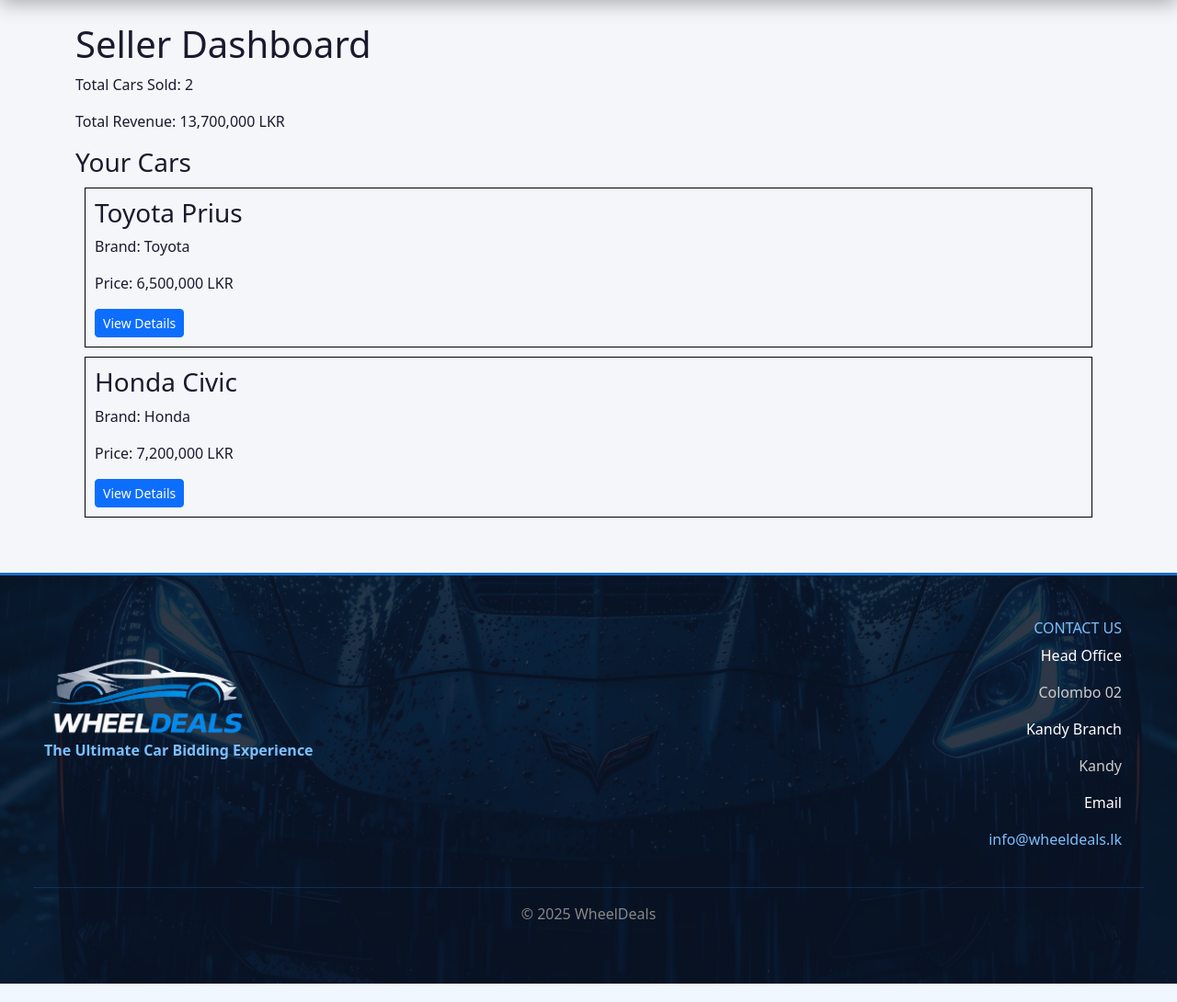
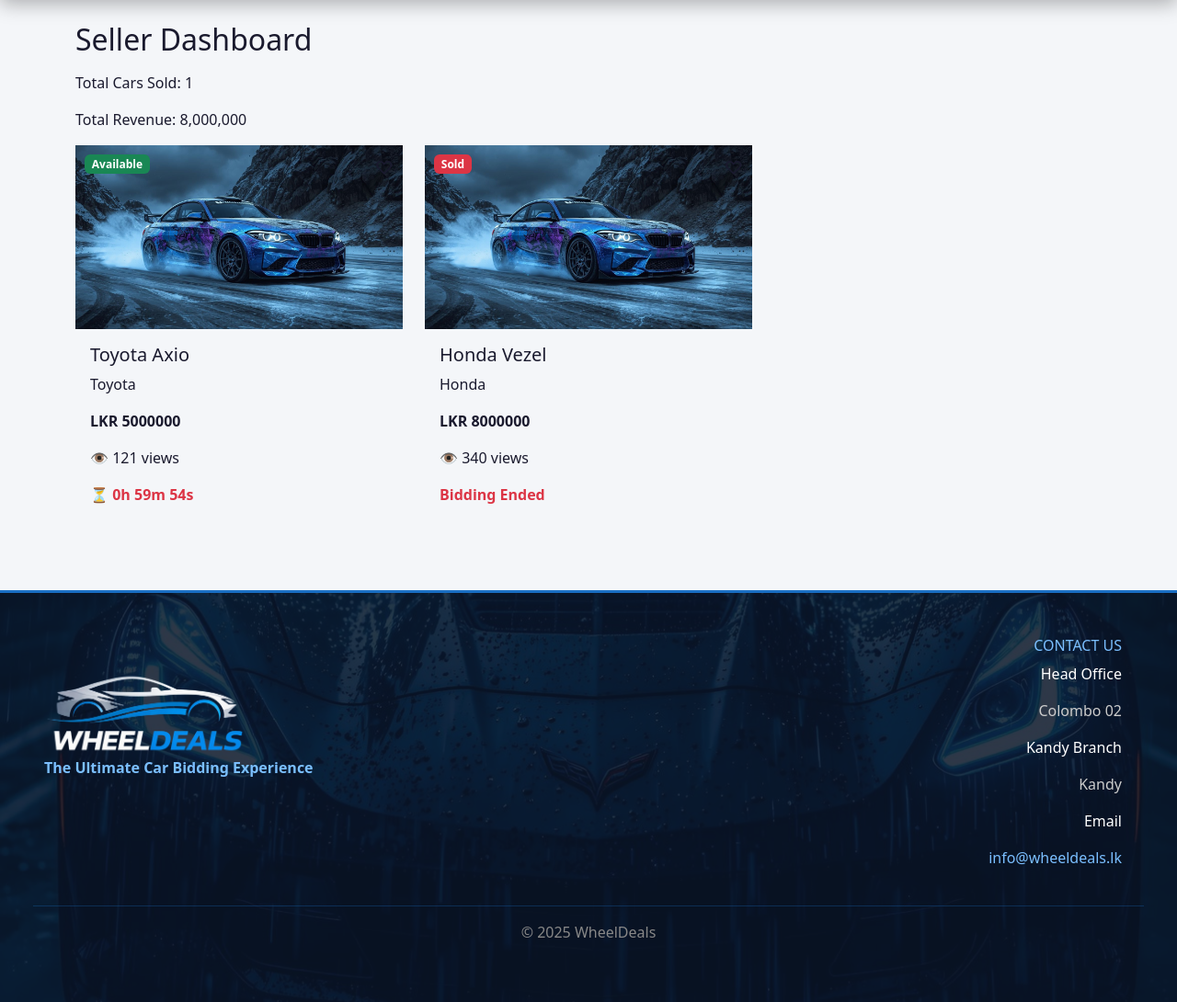
Before and after one commit to thisalirj-star/WheelDeals-Group-08, a Django app: page /dashboard/ in a window 1280 px wide. Shown: the part 76-1166 px from the top of the page at 92% size. Run offline with Django 5.2, Linux system fonts and the light colour scheme.

Commit message:
Seller dashboard UI with cards, status badges, timer, wishlist, and analytics base

```diff
--- a/cars/templates/cars/dashboard.html
+++ b/cars/templates/cars/dashboard.html
@@ -1,25 +1,130 @@
 {% extends 'base.html' %}
+{% load static %}
 
-{% block title %}Seller Dashboard{% endblock %}
+{% block extra_css %}
+<style>
+.car-card {
+    background: #fff;
+    border-radius: 12px;
+    overflow: hidden;
+    transition: 0.3s;
+    cursor: pointer;
+    box-shadow: 0 2px 10px rgba(0,0,0,0.08);
+}
+.car-card:hover {
+    transform: translateY(-6px);
+    box-shadow: 0 10px 25px rgba(0,0,0,0.15);
+}
+.car-img {
+    height: 200px;
+    object-fit: cover;
+}
+.badge-status {
+    position: absolute;
+    top: 10px;
+    left: 10px;
+}
+.wishlist {
+    position: absolute;
+    top: 10px;
+    right: 10px;
+    font-size: 20px;
+    cursor: pointer;
+}
+.timer {
+    font-weight: bold;
+    color: #dc3545;
+}
+</style>
+{% endblock %}
 
 {% block content %}
 
-<h1>Seller Dashboard</h1>
+<h2 class="mb-3">Seller Dashboard</h2>
 
 <p>Total Cars Sold: {{ total_cars_sold }}</p>
 <p>Total Revenue: {{ total_revenue }}</p>
 
-<h3>Your Cars</h3>
+<div class="row g-4">
 
 {% for car in cars %}
-    <div style="border:1px solid black; padding:10px; margin:10px;">
-        <h3>{{ car.name }}</h3>
-        <p>Brand: {{ car.brand }}</p>
-        <p>Price: {{ car.price }}</p>
-        <a href="/car/{{ car.id }}/" class="btn btn-primary btn-sm">View Details</a>
+<div class="col-md-4">
+
+    <div class="car-card" onclick="openCar({{ car.id }})">
+
+        <div class="position-relative">
+            <img src="{% static 'images/hero.jpg' %}" class="w-100 car-img">
+
+            <!-- STATUS -->
+            <span class="badge bg-{% if car.status == 'Available' %}success{% else %}danger{% endif %} badge-status">
+                {{ car.status }}
+            </span>
+
+            <!-- WISHLIST -->
+            <span class="wishlist" onclick="toggleWishlist(event, this)">♡</span>
+        </div>
+
+        <div class="p-3">
+            <h5>{{ car.name }}</h5>
+            <p>{{ car.brand }}</p>
+
+            <p><strong>LKR {{ car.price }}</strong></p>
+
+            <!-- VIEWS -->
+            <p>👁 {{ car.views }} views</p>
+
+            <!-- TIMER -->
+            <p class="timer" data-time="{{ car.bid_seconds }}"></p>
+        </div>
+
     </div>
-{% empty %}
-    <p>No cars available</p>
+
+</div>
 {% endfor %}
 
+</div>
+
 {% endblock %}
+
+{% block extra_js %}
+<script>
+
+// 🔥 OPEN CAR (track click)
+function openCar(id) {
+    window.location.href = "/car/" + id + "/";
+}
+
+
+// ❤️ WISHLIST TOGGLE
+function toggleWishlist(event, el) {
+    event.stopPropagation();
+    el.innerHTML = el.innerHTML === "♡" ? "❤️" : "♡";
+}
+
+
+// ⏱ LIVE TIMER
+document.querySelectorAll(".timer").forEach(function(el) {
+
+    let time = parseInt(el.getAttribute("data-time"));
+
+    function updateTimer() {
+        if (time <= 0) {
+            el.innerHTML = "Bidding Ended";
+            return;
+        }
+
+        let h = Math.floor(time / 3600);
+        let m = Math.floor((time % 3600) / 60);
+        let s = time % 60;
+
+        el.innerHTML = `⏳ ${h}h ${m}m ${s}s`;
+
+        time--;
+        setTimeout(updateTimer, 1000);
+    }
+
+    updateTimer();
+});
+
+</script>
+{% endblock %}
--- a/cars/views.py
+++ b/cars/views.py
@@ -1,26 +1,42 @@
-from django.shortcuts import render
+from django.shortcuts import render, redirect
+
+
+# Fake database (global for now)
+cars_data = [
+    {
+        "id": 1,
+        "name": "Toyota Axio",
+        "brand": "Toyota",
+        "price": 5000000,
+        "status": "Available",
+        "views": 120,
+        "bid_seconds": 3600  # 1 hour
+    },
+    {
+        "id": 2,
+        "name": "Honda Vezel",
+        "brand": "Honda",
+        "price": 8000000,
+        "status": "Sold",
+        "views": 340,
+        "bid_seconds": 0
+    }
+]
 
 
 def seller_dashboard(request):
-    cars = [
-        {'id': 1, 'name': 'Toyota Prius', 'brand': 'Toyota', 'price': '6,500,000 LKR'},
-        {'id': 2, 'name': 'Honda Civic', 'brand': 'Honda', 'price': '7,200,000 LKR'},
-    ]
-
     context = {
-        'total_cars_sold': 2,
-        'total_revenue': '13,700,000 LKR',
-        'cars': cars
+        "cars": cars_data,
+        "total_cars_sold": 1,
+        "total_revenue": "8,000,000"
     }
-    return render(request, 'cars/dashboard.html', context)
+    return render(request, "cars/dashboard.html", context)
 
 
-# 🔥 THIS WAS MISSING
 def car_detail(request, id):
-    car = {
-        'id': id,
-        'name': 'Sample Car',
-        'brand': 'Toyota',
-        'price': '5,000,000 LKR'
-    }
-    return render(request, 'cars/car_detail.html', {'car': car})
+    for car in cars_data:
+        if car["id"] == id:
+            car["views"] += 1  # 🔥 increase views
+            return render(request, "cars/car_detail.html", {"car": car})
+
+    return redirect("dashboard")
```
Also changed, not shown: cars/templates/cars/car_detail.html (+6 -11 lines).
